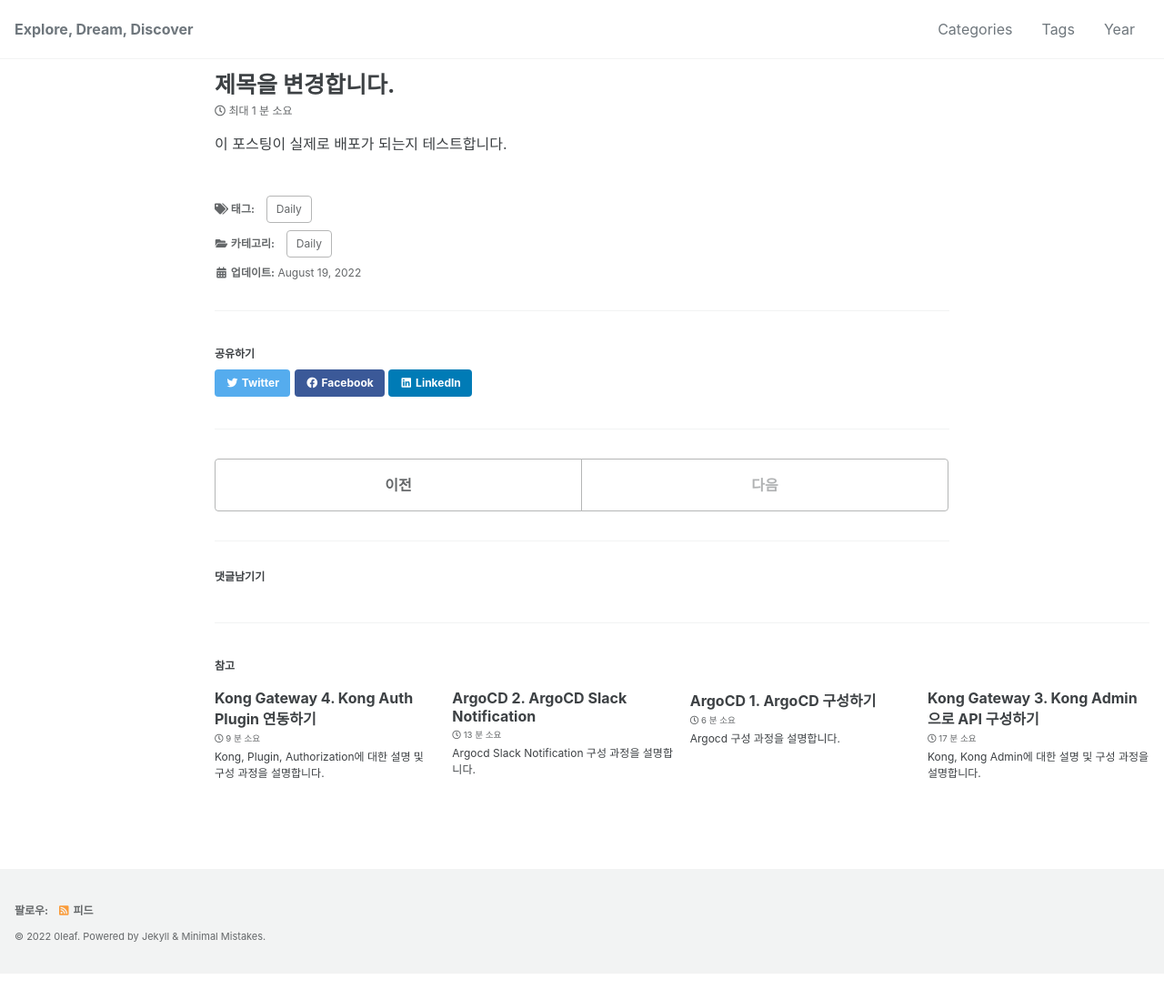
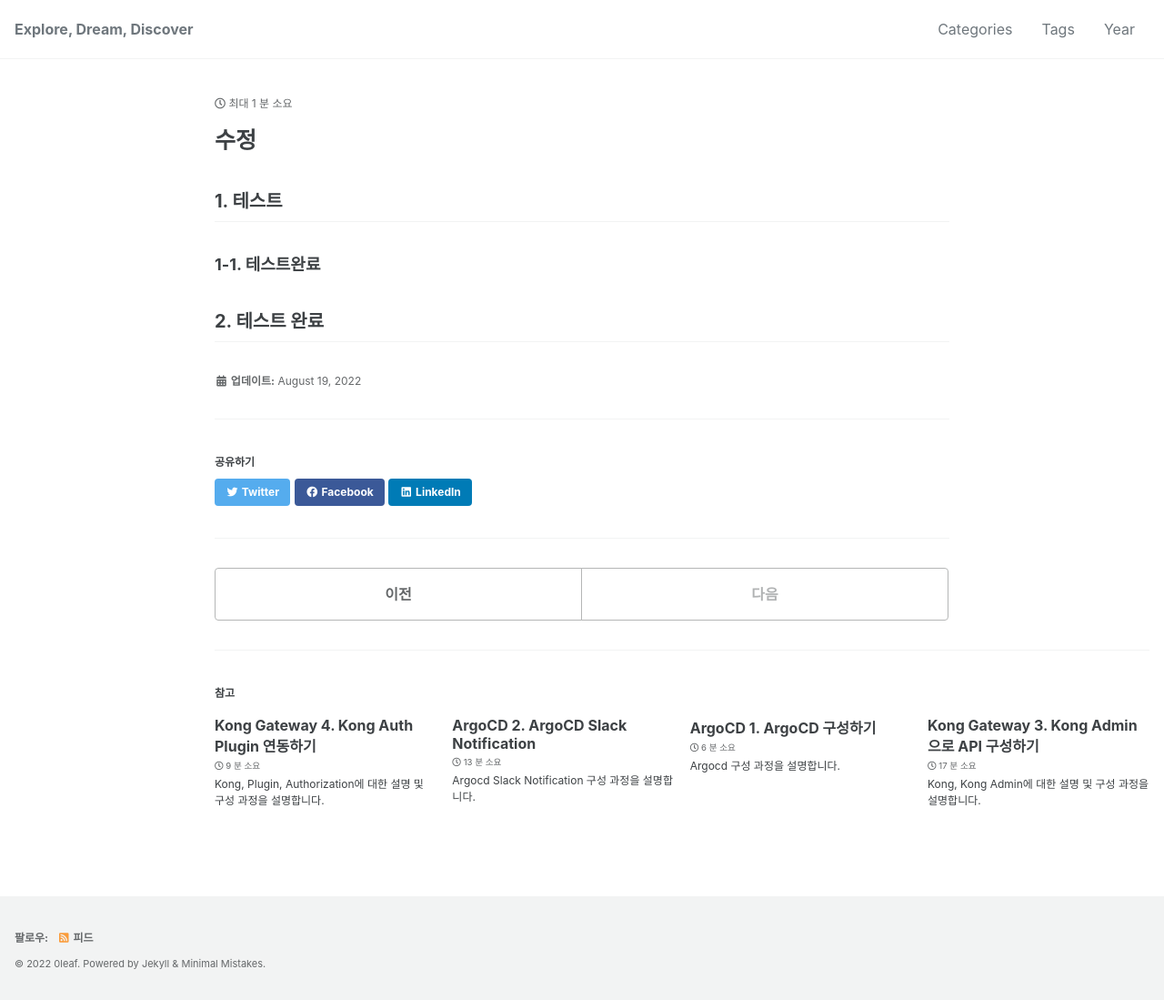
Before and after one commit to 0leaf/0leaf.github.com, a Jekyll site: the page built from _posts/2022-08-19-template.md, in a window 1280 px wide. Shown: the whole page at 91% size. Built offline with Jekyll 4.4.1, drawn with Linux system fonts in a browser that asks for light colours; cached includes are drawn as plain includes; comment, search, counter and statistics services are not loaded; before the commit the page ends 1070 px from its top, so only the background shows below that.

Commit message:
Update 2022-08-19-template.md

```diff
--- a/_posts/2022-08-19-template.md
+++ b/_posts/2022-08-19-template.md
@@ -1,5 +1,5 @@
 ---
-title: 제목을 변경합니다.
+title: 제목 테스트
 layout: single
 author_profile: false
 read_time: true
@@ -8,7 +8,7 @@ share: true
 related: true
 categories:
   - Daily
-tag:
+ tag:
   - Daily
 toc: false
 toc_sticky: true
@@ -16,6 +16,10 @@ toc_label: Contents
 description: desc
 article_section: section
 meta_keywords: Daily
-last_modified_at: 2022-08-19 09:00:00 +0800
+last_modified_at: "2022-08-19 09:00:00 +0800"
 ---
-이 포스팅이 실제로 배포가 되는지 테스트합니다.
+
+# 수정
+## 1. 테스트
+### 1-1. 테스트완료
+## 2. 테스트 완료
```
